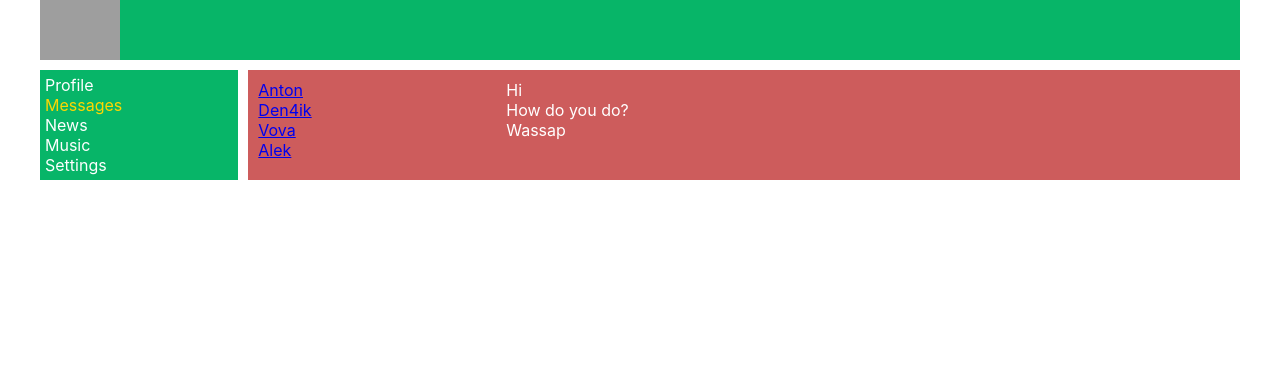
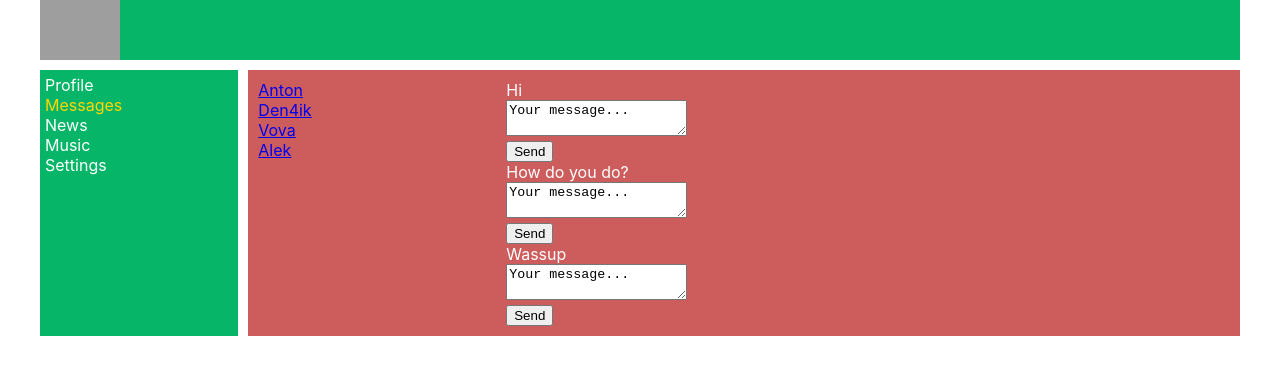
Before and after one commit to anton-serhiienko/my-app, a React (Create React App) app: page /dialogues in a window 1280 px wide. Shown: the top 374 px of the page. Built offline with nearby package versions, Linux system fonts and the light colour scheme; grey boxes are pictures that could not be loaded.

Commit message:
11.03.2021 my-app

```diff
--- a/src/App.js
+++ b/src/App.js
@@ -8,6 +8,7 @@
 import News from "./components/News/News";
 import Settings from "./components/Settings/Settings";
 
+
 const App = (props) => {
     return (
 
@@ -16,7 +17,7 @@
             <Navbar/>
             <div className="app-wrapper-content">
                 <Route path="/profile"
-                       render={() => <Profile state={props.state.profilePage}/>}/>
+                       render={() => <Profile state={props.state.profilePage} addPost={props.addPost}/>}/>
                 <Route path="/dialogues"
                        render={() => <Dialogues state={props.state.dialogsPage}/>}/>
                 <Route path="/music" render={() => <Music/>}/>
--- a/src/components/Dialogues/Dialogues.module.css
+++ b/src/components/Dialogues/Dialogues.module.css
@@ -22,7 +22,3 @@
     padding:10px;
     color: white;
 }
-
-.messages{
-    color: white;
-}
--- a/src/components/Dialogues/Message/Message.jsx
+++ b/src/components/Dialogues/Message/Message.jsx
@@ -1,9 +1,25 @@
 import css from "../Dialogues.module.css";
+import React from "react";
 
 export const Message = (props) => {
+    let newMessageElement = React.createRef();
+
+    let addNewMessage = () => {
+        let text = newMessageElement.current.value;
+        alert(text);
+    }
+
     return (
-        <div className={css.message}>
-            {props.message}
+        <div>
+            <div>
+                {props.message}
+            </div>
+            <div>
+                <textarea ref={newMessageElement}>Your message...</textarea>
+            </div>
+            <div>
+                <button onClick={addNewMessage}>Send</button>
+            </div>
         </div>
     );
 }
--- a/src/components/Profile/MyPosts/MyPosts.jsx
+++ b/src/components/Profile/MyPosts/MyPosts.jsx
@@ -7,12 +7,19 @@
 const MyPosts = (props) => {
     let postElements = props.posts.map( p => <Post message={p.message} likeCount ={p.likesCount}/>)
 
+    let newPostElement = React.createRef();
+    let addPost = () => {
+        let text = newPostElement.current.value;
+        props.addPost(text);
+        newPostElement.current.value='';
+    }
+
     return(
         <div className={css.myPosts}>
             My posts
             <div>
-                <textarea></textarea>
-                <button>Add post</button>
+                <textarea ref={ newPostElement }></textarea>
+                <button onClick={ () => { addPost() }}>Add post</button>
             </div>
             <div className={css.posts}>
                 { postElements }
--- a/src/components/Profile/Profile.jsx
+++ b/src/components/Profile/Profile.jsx
@@ -8,7 +8,7 @@
     return (
         <div>
             <ProfileInfo/>
-            <MyPosts posts={props.state.posts}/>
+            <MyPosts posts={props.state.posts} addPost={props.addPost}/>
         </div>
     );
 }
--- a/src/index.js
+++ b/src/index.js
@@ -1,21 +1,6 @@
 import React from 'react';
-import ReactDOM from 'react-dom';
 import './index.css';
-import App from './App';
-import reportWebVitals from './reportWebVitals';
 import state from "./redux/state";
-import {BrowserRouter} from "react-router-dom";
+import {rerenderEntireTree} from "./render";
 
-ReactDOM.render(
-  <React.StrictMode>
-      <BrowserRouter>
-    <App state={state} />
-      </BrowserRouter>
-  </React.StrictMode>,
-  document.getElementById('root')
-);
-
-// If you want to start measuring performance in your app, pass a function
-// to log results (for example: reportWebVitals(console.log))
-// or send to an analytics endpoint. Learn more: https://bit.ly/CRA-vitals
-reportWebVitals();
+rerenderEntireTree(state);
--- a/src/redux/state.js
+++ b/src/redux/state.js
@@ -1,3 +1,5 @@
+import {rerenderEntireTree} from "../render";
+
 let state = {
     profilePage: {
         posts: [
@@ -9,7 +11,7 @@
         messages: [
             {id: 1, message: "Hi"},
             {id: 2, message: "How do you do?"},
-            {id: 3, message: "Wassap"}
+            {id: 3, message: "Wassup"}
         ],
         dialogs: [
             {id: 1, name: "Anton"},
@@ -20,4 +22,14 @@
     }
 }
 
+export let addPost = (postMessage) =>{
+    let newPost = {
+        id:3,
+        message: postMessage,
+        likesCount:0
+    }
+    state.profilePage.posts.push(newPost);
+    rerenderEntireTree(state);
+}
+
 export default state;
--- /dev/null
+++ b/src/render.js
@@ -0,0 +1,21 @@
+import React from 'react';
+import ReactDOM from 'react-dom';
+import './index.css';
+import App from './App';
+import reportWebVitals from './reportWebVitals';
+import {BrowserRouter} from "react-router-dom";
+import {addPost} from "./redux/state"
+
+
+export let rerenderEntireTree = (state) =>{
+ReactDOM.render(
+  <React.StrictMode>
+      <BrowserRouter>
+    <App state={state} addPost={addPost} />
+      </BrowserRouter>
+  </React.StrictMode>,
+  document.getElementById('root')
+);
+}
+
+reportWebVitals();
```
